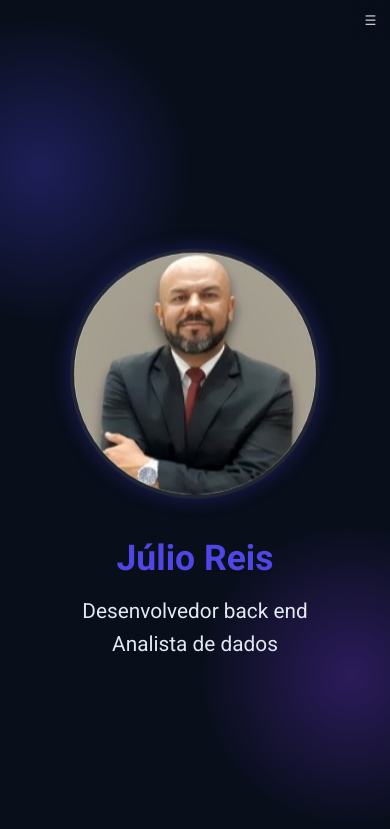
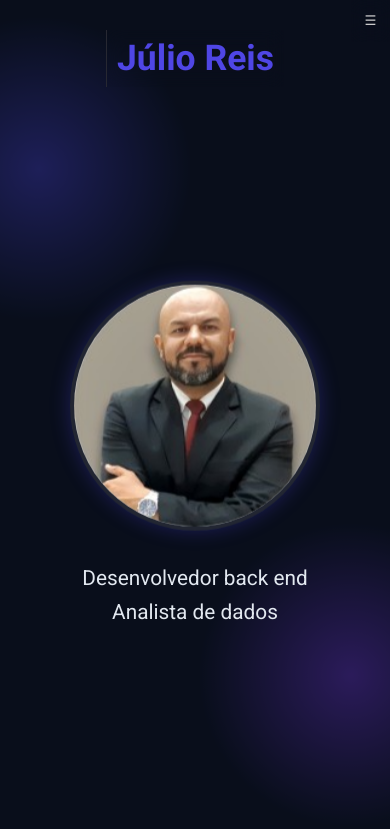
Before and after one commit to juliokreis/portfolio, a plain HTML site: page index.html in a window 390 px wide. Shown: the top 829 px of the page. Drawn offline with Linux system fonts and the light colour scheme.

Commit message:
adicionei nome no topo

```diff
--- a/styles.css
+++ b/styles.css
@@ -193,6 +193,19 @@ nav a.accent-link {
     main .cabecalho {
         margin-top: 20px;
         padding: min(5em, 7%);
+    }
+
+    main h1 {
+        position: fixed;
+        top: 30px;
+        z-index: 100;
+        border-left: 1px solid var(--hover-color);
+        transition: right .3s ease-out;
+        backdrop-filter: blur(10px);
+        width: min(5em, 100%);
+        /* right: -100%;
+        background: var(--dark);
+        height: 100vh; */
     }
 
     .particulas {
```
